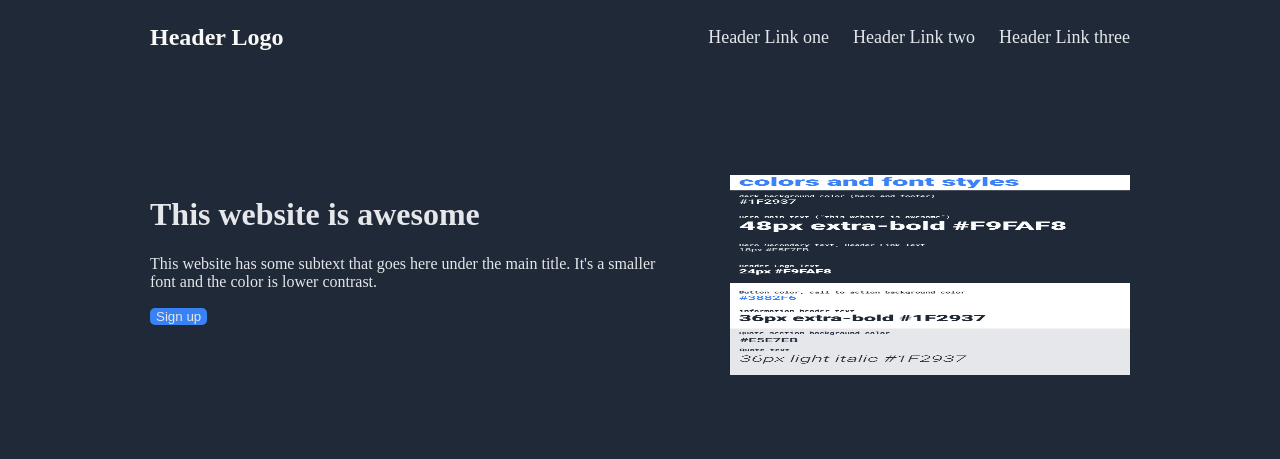
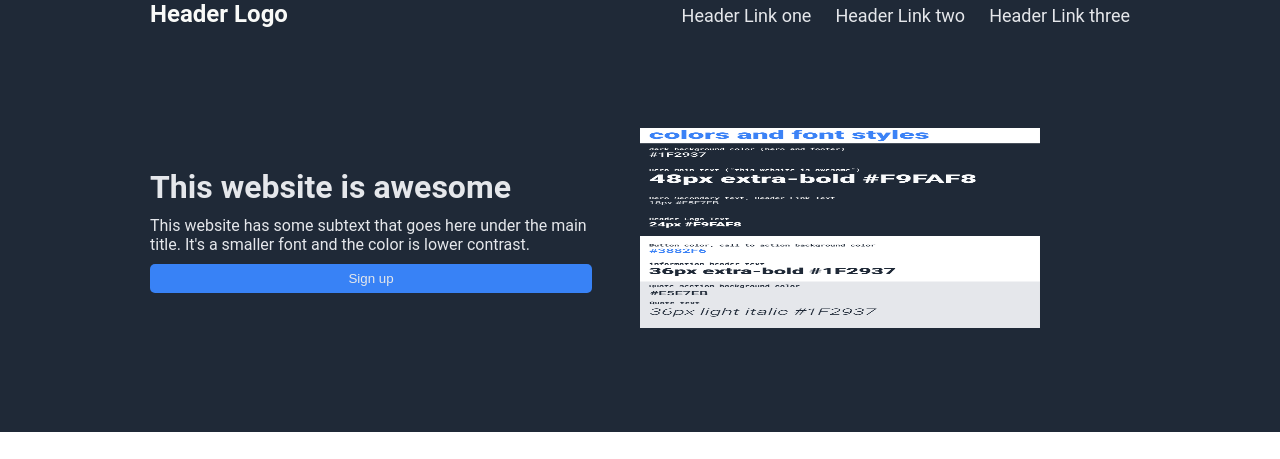
Before and after one commit to AsterxP/Landing-Page, a plain HTML site: page index.html in a window 1280 px wide. Shown: the top 459 px of the page. Drawn offline with Linux system fonts and the light colour scheme.

Commit message:
Update CSS when looking at answer

```diff
--- a/css/style.css
+++ b/css/style.css
@@ -1,14 +1,16 @@
-body {
-  display: flex;
-  flex-direction: column;
+* {
   margin: 0;
   padding: 0;
+}
+
+body {
+  font-family: 'Roboto', sans-serif;;
 }
 
 .header {
   display: flex;
   justify-content: space-between;
-  align-items: center;
+  align-items: baseline;
   background-color: #1f2937;
   padding: 0 150px;
 }
@@ -43,17 +45,30 @@ a {
 .awesome {
   display: flex;
   justify-content: center;
+  align-items: center;
   background-color: #1f2937;
   padding: 100px 150px;
   color: #E5E7EB;
   gap: 48px;
 }
 
+.awesome-left {
+  display: flex;
+  flex-direction: column;
+  gap: 10px;
+}
+
+.awesome-right {
+  flex-shrink: 0;
+  width: 50%;
+}
+
 .awesome-left button{
   background-color: #3882f6;
   border-radius: 5px;
-  border-style: none;
   color: #E5E7EB;
+  padding: 7px 1em;
+  border: none;
 }
 
 .awesome-right img {
@@ -106,6 +121,7 @@ a {
 
 .action {
   display: flex;
+  justify-content: center;
   align-items: center;
   margin: 100px 350px;
   padding: 50px 50px;
```
